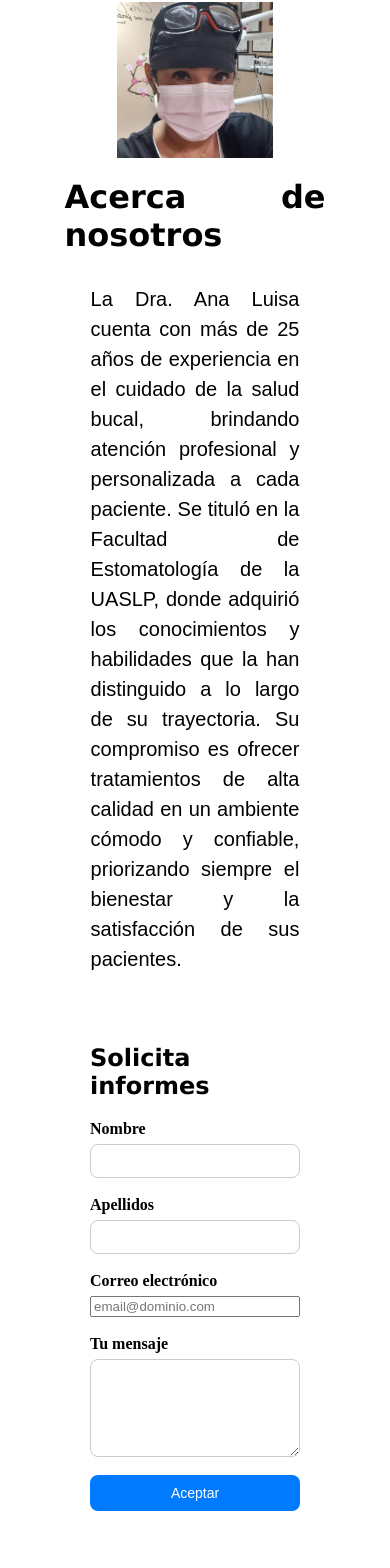
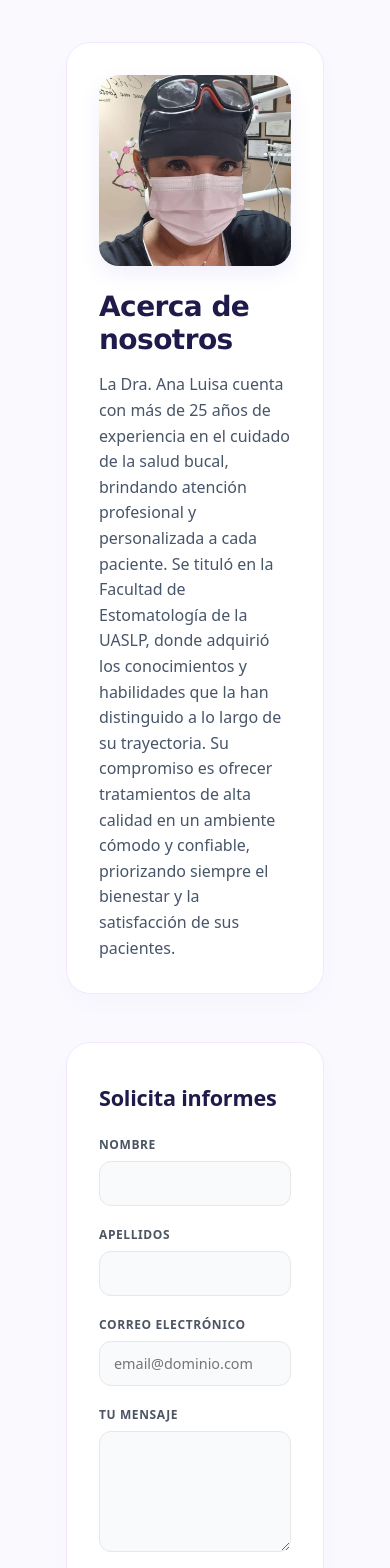
Before and after one commit to JoseGonzalez0428/consultorio-dental, an Angular app: page /acerca in a window 390 px wide. Shown: the part 119-1687 px from the top of the page. Built offline with nearby package versions, Linux system fonts and the light colour scheme.

Commit message:
Rediseño de acercade

```diff
--- a/src/app/pages/acerca-de/acerca-de.css
+++ b/src/app/pages/acerca-de/acerca-de.css
@@ -1,310 +1,203 @@
-/* Desktop */
-@media screen and (min-width:1025px) {
+/* ==========================================================================
+   Contenedor Base y Tipografías Uniformes
+   ========================================================================== */
+.Pagina {
+  min-height: 100vh;
+  background-color: #faf9fe; /* El mismo fondo lila ultra suave de todo el sitio */
+  font-family: system-ui, -apple-system, sans-serif;
+  color: #334155;
+  padding: 40px 16px;
+  box-sizing: border-box;
+}
+
+.Contenido {
+  max-width: 1000px;
+  margin: 0 auto;
+  display: flex;
+  flex-direction: column; /* Apilado vertical por defecto en móviles y tabletas */
+  gap: 48px;
+}
+
+/* ==========================================================================
+   Sección 1: Tarjeta Informativa de la Doctora
+   ========================================================================== */
 .Descripcion {
   display: flex;
-        justify-content: space-between;
+  flex-direction: column-reverse; /* En móvil la foto va arriba del texto por orden visual */
+  background-color: #ffffff;
+  border-radius: 24px;
+  padding: 32px;
+  border: 1px solid #f3e8ff;
+  box-shadow: 0 10px 25px -5px rgba(113, 96, 230, 0.04);
+  gap: 24px;
   align-items: center;
 }
 
 .InfoDescripcion {
-        width: 50%;
-        display: flex;
-        flex-direction: column;
-        justify-content: center;
-        align-items: center;
-        text-align: justify;
+  width: 100%;
+}
+
+.TitContenido {
+  font-size: 1.75rem;
+  font-weight: 800;
+  color: #1e1b4b; /* Tono morado muy oscuro de alta legibilidad */
+  letter-spacing: -0.02em;
+  margin-bottom: 16px;
+}
+
+.TextoDescripcion {
+  font-size: 1rem; /* Reducido de 24px a 1rem (16px) para una lectura fluida y descansada */
+  line-height: 1.6;
+  color: #475569;
+  text-align: left;
 }
 
 #Doctora {
-        width: 50%;
+  width: 100%;
   display: flex;
   justify-content: center;
 }
 
-    .Descripcion img { width: 60%; height: auto; }
-
-    .TextoDescripcion {
-        margin-top: 40px;
-        font-family: sans-serif;
-        font-size: 24px;
-        padding: 10px;
-        width: 80%;
-        line-height: 1.5;
+.Descripcion img {
+  width: 100%;
+  max-width: 280px; /* Tamaño controlado y elegante para la foto */
+  height: auto;
+  border-radius: 20px;
+  box-shadow: 0 8px 20px rgba(113, 96, 230, 0.1);
+  object-fit: cover;
 }
 
-    .formulario-contenedor {
-        max-width: 400px;
-        margin: 40px auto;
-        padding: 20px;
-        font-family: Arial, sans-serif;
-        font-size: 14px;
+/* ==========================================================================
+   Sección 2: Tarjeta del Formulario de Informes
+   ========================================================================== */
+.SeccionInformes {
+  background-color: #ffffff;
+  border-radius: 24px;
+  border: 1px solid #f3e8ff;
+  box-shadow: 0 10px 25px -5px rgba(113, 96, 230, 0.04);
+  padding: 40px 32px;
+  width: 100%;
+  max-width: 550px; /* Evita que el formulario se estire infinitamente */
+  margin: 0 auto;
   box-sizing: border-box;
 }
 
+.TituloInformes {
+  font-size: 1.35rem;
+  font-weight: 700;
+  color: #1e1b4b;
+  margin-top: 0;
+  margin-bottom: 24px;
+  letter-spacing: -0.01em;
+}
+
 .campo-formulario {
-        margin-bottom: 18px;
+  margin-bottom: 20px;
   display: flex;
   flex-direction: column;
 }
 
 .campo-formulario label {
-        margin-bottom: 6px;
-        font-weight: bold;
+  font-size: 0.75rem;
+  font-weight: 600;
+  color: #4b5563;
+  text-transform: uppercase;
+  letter-spacing: 0.05em;
+  margin-bottom: 8px;
 }
 
+/* Inputs y Textarea unificados con el diseño del sitio */
 .campo-formulario input[type="text"],
-    .campo-formulario textarea,
-    .campo-formulario select {
-        padding: 8px 10px;
-        border: 1px solid #ccc;
-        border-radius: 8px;
-        font-family: Arial, sans-serif;
-        font-size: 14px;
+.campo-formulario input[type="email"],
+.campo-formulario textarea {
+  width: 100%;
+  padding: 12px 14px;
+  background-color: #f9fafb;
+  border: 1.5px solid #e5e7eb;
+  border-radius: 12px;
+  font-size: 0.9rem;
+  color: #1f2937;
   outline: none;
-        transition: border-color 0.3s;
+  box-sizing: border-box;
+  transition: all 0.2s ease;
+  font-family: inherit;
 }
 
-    .campo-formulario input[type="text"]:focus,
-    .campo-formulario textarea:focus,
-    .campo-formulario select:focus {
-        border-color: #007bff;
+.campo-formulario input:focus,
+.campo-formulario textarea:focus {
+  background-color: #ffffff;
+  border-color: #c860e6; /* Nuestro rosa de acento característico */
+  box-shadow: 0 0 0 4px #fdf4ff;
 }
 
+/* El botón de enviar ahora hace juego con el Navbar y el Footer */
 .boton-enviar {
-        display: block;
   width: 100%;
-        padding: 10px 0;
-        background-color: #007bff;
-        color: white;
+  height: 46px;
+  background-color: #c860e6;
+  color: #ffffff;
+  font-size: 0.95rem;
+  font-weight: 600;
   border: none;
-        border-radius: 8px;
-        font-family: Arial, sans-serif;
-        font-size: 14px;
+  border-radius: 12px;
   cursor: pointer;
-        transition: background-color 0.3s;
-        text-align: center;
+  box-shadow: 0 4px 6px -1px rgba(200, 96, 230, 0.2);
+  transition: all 0.2s ease;
+  margin-top: 8px;
 }
 
-    .boton-enviar:hover { background-color: #0056b3; }
-
-    .SeccionInformes {
-        padding: 40px;
+.boton-enviar:hover {
+  background-color: #b34fd1;
+  box-shadow: 0 10px 15px -3px rgba(200, 96, 230, 0.25);
 }
 
-    .TituloInformes {
-        font-family: Verdana;
-        font-size: 24px;
-        margin-bottom: 20px;
+/* Notificación de Éxito Limpia */
+.MensajeExito {
+  padding: 12px;
+  background-color: #f0fdf4;
+  border: 1px solid #dcfce7;
+  border-radius: 12px;
+  color: #15803d;
+  font-size: 0.85rem;
+  font-weight: 500;
+  text-align: center;
+  margin-bottom: 16px;
 }
 
-    .MensajeExito {
-        color: green;
-        font-family: Verdana;
-        margin-top: 10px;
-        margin-bottom: 10px;
-    }
+/* ==========================================================================
+   Media Query Inteligente para Pantallas Grandes (Escritorio)
+   ========================================================================== */
+@media screen and (min-width: 1025px) {
+  .Contenido {
+    flex-direction: row; /* Se distribuyen lado a lado de forma majestuosa */
+    align-items: flex-start;
+    gap: 32px;
   }
 
-/* Tablet */
-@media screen and (min-width:681px) and (max-width:1024px) {
+  /* La tarjeta de la descripción toma el 60% del espacio */
   .Descripcion {
-        display: flex;
-        flex-direction: column-reverse;
-        align-items: center;
+    flex: 6;
+    flex-direction: row; /* En escritorio la imagen va al lado del texto */
+    padding: 40px;
+    gap: 32px;
   }
 
   .InfoDescripcion {
-        width: 90%;
-        display: flex;
-        flex-direction: column;
-        text-align: justify;
-        justify-content: center;
-        align-items: center;
+    flex: 1;
   }
 
   #Doctora {
-        width: 90%;
-        margin-bottom: 20px;
-        display: flex;
-        justify-content: center;
+    flex: unset;
+    width: auto;
   }
 
-    .Descripcion img { width: 60%; height: auto; }
-
-    .TextoDescripcion {
-        margin-top: 20px;
-        font-family: sans-serif;
-        font-size: 24px;
-        padding: 10px;
-        width: 80%;
-        line-height: 1.5;
+  .Descripcion img {
+    max-width: 240px;
   }
 
-    .formulario-contenedor {
-        max-width: 400px;
-        margin: 40px auto;
-        padding: 20px;
-        font-family: Arial, sans-serif;
-        font-size: 14px;
-        box-sizing: border-box;
-    }
-
-    .campo-formulario {
-        margin-bottom: 18px;
-        display: flex;
-        flex-direction: column;
-    }
-
-    .campo-formulario label {
-        margin-bottom: 6px;
-        font-weight: bold;
-    }
-
-    .campo-formulario input[type="text"],
-    .campo-formulario textarea,
-    .campo-formulario select {
-        padding: 8px 10px;
-        border: 1px solid #ccc;
-        border-radius: 8px;
-        font-family: Arial, sans-serif;
-        font-size: 14px;
-        outline: none;
-        transition: border-color 0.3s;
-    }
-
-    .boton-enviar {
-        display: block;
-        width: 100%;
-        padding: 10px 0;
-        background-color: #007bff;
-        color: white;
-        border: none;
-        border-radius: 8px;
-        font-family: Arial, sans-serif;
-        font-size: 14px;
-        cursor: pointer;
-        transition: background-color 0.3s;
-        text-align: center;
-    }
-
-    .boton-enviar:hover { background-color: #0056b3; }
-
+  /* La tarjeta de informes toma el 40% del espacio restante */
   .SeccionInformes {
-        padding: 40px;
-    }
-
-    .TituloInformes {
-        font-family: Verdana;
-        font-size: 24px;
-        margin-bottom: 20px;
-    }
-
-    .MensajeExito {
-        color: green;
-        font-family: Verdana;
-        margin-top: 10px;
-        margin-bottom: 10px;
+    flex: 4;
+    margin: 0;
   }
 }
-
-/* Mobile */
-@media screen and (min-width:0px) and (max-width:680px) {
-    .Descripcion {
-        display: flex;
-        flex-direction: column-reverse;
-        align-items: center;
-    }
-
-    .InfoDescripcion {
-        width: 90%;
-        display: flex;
-        flex-direction: column;
-        text-align: justify;
-        justify-content: center;
-        align-items: center;
-    }
-
-    #Doctora {
-        width: 90%;
-        margin-bottom: 20px;
-        display: flex;
-        justify-content: center;
-    }
-
-    .Descripcion img { width: 60%; height: auto; }
-
-    .TextoDescripcion {
-        margin-top: 20px;
-        font-family: sans-serif;
-        font-size: 20px;
-        padding: 10px;
-        width: 80%;
-        line-height: 1.5;
-    }
-
-    .formulario-contenedor {
-        max-width: 100%;
-        margin: 20px auto;
-        padding: 15px;
-        font-family: Arial, sans-serif;
-        font-size: 14px;
-        box-sizing: border-box;
-    }
-
-    .campo-formulario {
-        margin-bottom: 18px;
-        display: flex;
-        flex-direction: column;
-    }
-
-    .campo-formulario label {
-        margin-bottom: 6px;
-        font-weight: bold;
-    }
-
-    .campo-formulario input[type="text"],
-    .campo-formulario textarea,
-    .campo-formulario select {
-        padding: 8px 10px;
-        border: 1px solid #ccc;
-        border-radius: 8px;
-        font-family: Arial, sans-serif;
-        font-size: 14px;
-        outline: none;
-        transition: border-color 0.3s;
-    }
-
-    .boton-enviar {
-        display: block;
-        width: 100%;
-        padding: 10px 0;
-        background-color: #007bff;
-        color: white;
-        border: none;
-        border-radius: 8px;
-        font-family: Arial, sans-serif;
-        font-size: 14px;
-        cursor: pointer;
-        transition: background-color 0.3s;
-        text-align: center;
-    }
-
-    .boton-enviar:hover { background-color: #0056b3; }
-
-    .SeccionInformes {
-        padding: 40px;
-    }
-
-    .TituloInformes {
-        font-family: Verdana;
-        font-size: 24px;
-        margin-bottom: 20px;
-    }
-
-    .MensajeExito {
-        color: green;
-        font-family: Verdana;
-        margin-top: 10px;
-        margin-bottom: 10px;
-    }
-}
--- a/src/app/pages/acerca-de/acerca-de.ts
+++ b/src/app/pages/acerca-de/acerca-de.ts
@@ -16,20 +16,28 @@ export class AcercaDe {
   enviado: boolean = false;
 
   enviarMensaje(): void {
-    if(this.nombre || this.correo || this.mensaje){
+    // Protección: Si los campos obligatorios están completamente vacíos, no hace nada
+    if (!this.nombre.trim() || !this.correo.trim() || !this.mensaje.trim()) {
       return;
     }
 
-    console.log('Mensaje de contacto;', {
+    console.log('Mensaje de contacto:', {
       nombre: this.nombre,
       apellidos: this.apellidos,
       correo: this.correo,
       mensaje: this.mensaje
     });
+
+    // Estado de éxito y reseteo limpio del formulario
     this.enviado = true;
     this.nombre = '';
     this.apellidos = '';
     this.correo = '';
     this.mensaje = '';
+
+    // Desaparece el mensaje de éxito automáticamente después de 5 segundos para mantener la UX limpia
+    setTimeout(() => {
+      this.enviado = false;
+    }, 5000);
   }
 }
```
Lines whose indentation alone changed are shown as unchanged.
